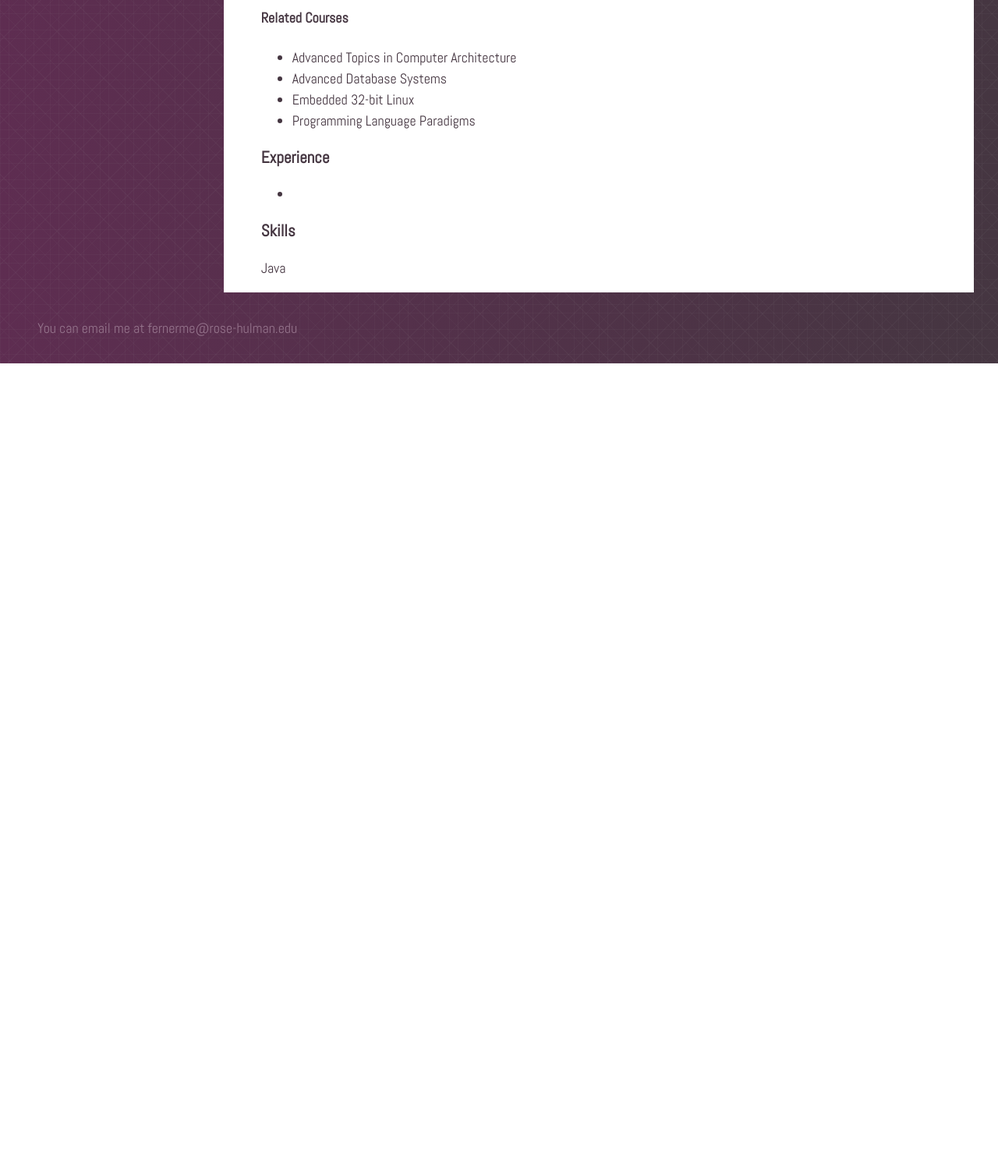
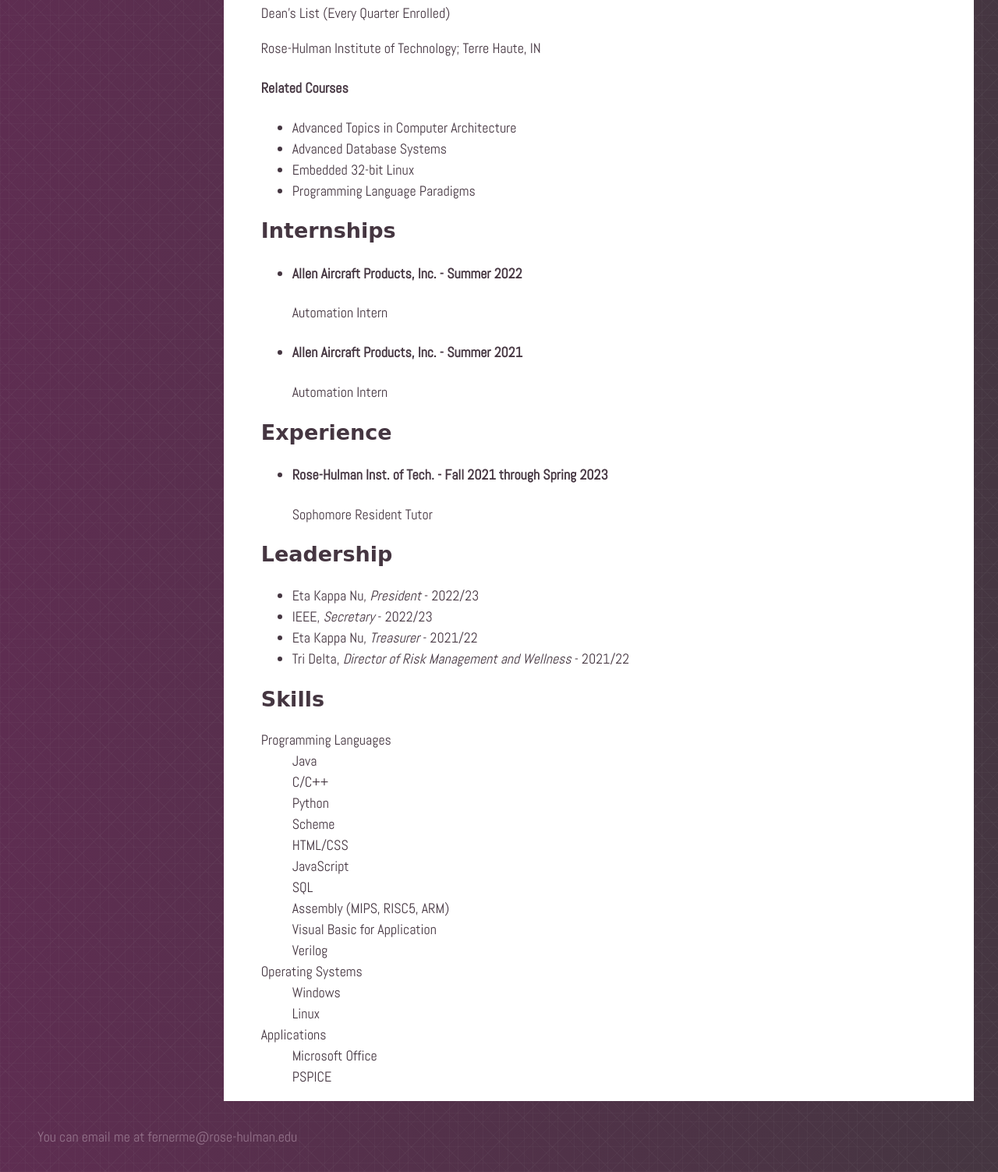
Before and after one commit to fernerme/fernerme.github.io, a plain HTML site: page public/resume.html in a window 1280 px wide. Shown: the part 446-1949 px from the top of the page at 78% size. Before the commit the page ends 912 px from the top, so only its background shows below. Drawn offline with Linux system fonts and the light colour scheme; a web font is replaced by a local one.

Commit message:
more changos

```diff
--- a/public/resume.html
+++ b/public/resume.html
@@ -28,6 +28,8 @@
         <h2>Education</h2>
         <h3><span class="degreeName">Bachelor of Science, Computer Engineering and Computer Science (double major)
             </span> November 2023</h3>
+        <p>GPA: 3.82</p>
+        <p>Dean's List (Every Quarter Enrolled)</p>
         <p>Rose-Hulman Institute of Technology; Terre Haute, IN</p>
         <h4>Related Courses</h4>
         <ul>
@@ -44,17 +46,56 @@
                 Programming Language Paradigms
             </li>
         </ul>
-        <h3>Experience</h3>
+
+        <h2>Internships</h2>
         <ul>
             <li>
-
+                <h4>Allen Aircraft Products, Inc. - Summer 2022</h4>
+                <p>Automation Intern</p>
+            </li>
+            <li>
+                <h4>Allen Aircraft Products, Inc. - Summer 2021</h4>
+                <p>Automation Intern</p>
             </li>
         </ul>
 
-        <h3>Skills</h3>
+        <h2>Experience</h2>
+        <ul>
+            <li>
+                <h4>Rose-Hulman Inst. of Tech. - Fall 2021 through Spring 2023</h4>
+                <p>Sophomore Resident Tutor</p>
+            </li>
+        </ul>
+
+        <h2>Leadership</h2>
+        <ul>
+            <li>Eta Kappa Nu, <span class="leadership-position">President</span> - 2022/23</li>
+            <li>IEEE, <span class="leadership-position">Secretary</span> - 2022/23</li>
+            <li>Eta Kappa Nu, <span class="leadership-position">Treasurer</span> - 2021/22</li>
+            <li>Tri Delta, <span class="leadership-position">Director of Risk Management and Wellness</span> - 2021/22</li>
+        </ul>
+
+        <h2>Skills</h2>
         <dl>
-            <dt>Java</dt>
+            <dt>Programming Languages</dt>
+            <dd>Java</dd>
+            <dd>C/C++</dd>
+            <dd>Python</dd>
+            <dd>Scheme</dd>
+            <dd>HTML/CSS</dd>
+            <dd>JavaScript</dd>
+            <dd>SQL</dd>
+            <dd>Assembly (MIPS, RISC5, ARM)</dd>
+            <dd>Visual Basic for Application</dd>
+            <dd>Verilog</dd>
+            <dt>Operating Systems</dt>
+            <dd>Windows</dd>
+            <dd>Linux</dd>
+            <dt>Applications</dt>
+            <dd>Microsoft Office</dd>
+            <dd>PSPICE</dd>
         </dl>
+
     </main>
     <footer>
         You can email me at fernerme@rose-hulman.edu
--- a/public/styles/main.css
+++ b/public/styles/main.css
@@ -37,7 +37,6 @@
 }
 
 
-
 body>* {
     padding-left: var(--horizontal-space);
     padding-right: var(--horizontal-space);
@@ -74,22 +73,25 @@
 }
 
 main>h1 {
-    color: var(--heading-body-color);
+    color: var(--heading-color);
 }
 
-h1,
+h1{
+    line-height: 1.2;
+    font-family: 'MonteCarlo', cursive;
+    color: var(--heading-color);
+}
+
 h2 {
     line-height: 1.2;
     font-family: 'MonteCarlo', cursive;
-    color: var(--heading-color);
-    /* font-family: 'Mea Culpa', cursive; */
+    color: var(--heading-body-color);
 }
 
 h3 {
     line-height: 1.2;
     font-family: 'Abel', sans-serif;
     color: var(--body-color);
-    /* font-family: 'Mea Culpa', cursive; */
 }
 
 
@@ -148,6 +150,10 @@
     background-image: repeating-linear-gradient(45deg, hsla(207,0%,63%,0.05) 0px, hsla(207,0%,63%,0.05) 1px,transparent 1px, transparent 11px,hsla(207,0%,63%,0.05) 11px, hsla(207,0%,63%,0.05) 12px,transparent 12px, transparent 32px),repeating-linear-gradient(0deg, hsla(207,0%,63%,0.05) 0px, hsla(207,0%,63%,0.05) 1px,transparent 1px, transparent 11px,hsla(207,0%,63%,0.05) 11px, hsla(207,0%,63%,0.05) 12px,transparent 12px, transparent 32px),repeating-linear-gradient(135deg, hsla(207,0%,63%,0.05) 0px, hsla(207,0%,63%,0.05) 1px,transparent 1px, transparent 11px,hsla(207,0%,63%,0.05) 11px, hsla(207,0%,63%,0.05) 12px,transparent 12px, transparent 32px),repeating-linear-gradient(90deg, hsla(207,0%,63%,0.05) 0px, hsla(207,0%,63%,0.05) 1px,transparent 1px, transparent 11px,hsla(207,0%,63%,0.05) 11px, hsla(207,0%,63%,0.05) 12px,transparent 12px, transparent 32px),linear-gradient(90deg, rgb(94,45,81),rgb(69,54,65));
 }
 
+.leadership-position {
+    font-style: italic;
+}
+
 
 
 /* in-between screen (small enough to look ridiculous but not small enough to warrent mobile formatting)*/
@@ -181,6 +187,10 @@
         grid-template-rows: auto 1fr auto;
     }
 
+    body>nav ul li {
+        display: block;
+    }
+
     body#about img {
         /* padding-left: var(--vertical-space); */
         float: left;
```
Also changed, not shown: public/index.html (+12 -12 lines), public/portfolio.html (+12 -3 lines).
